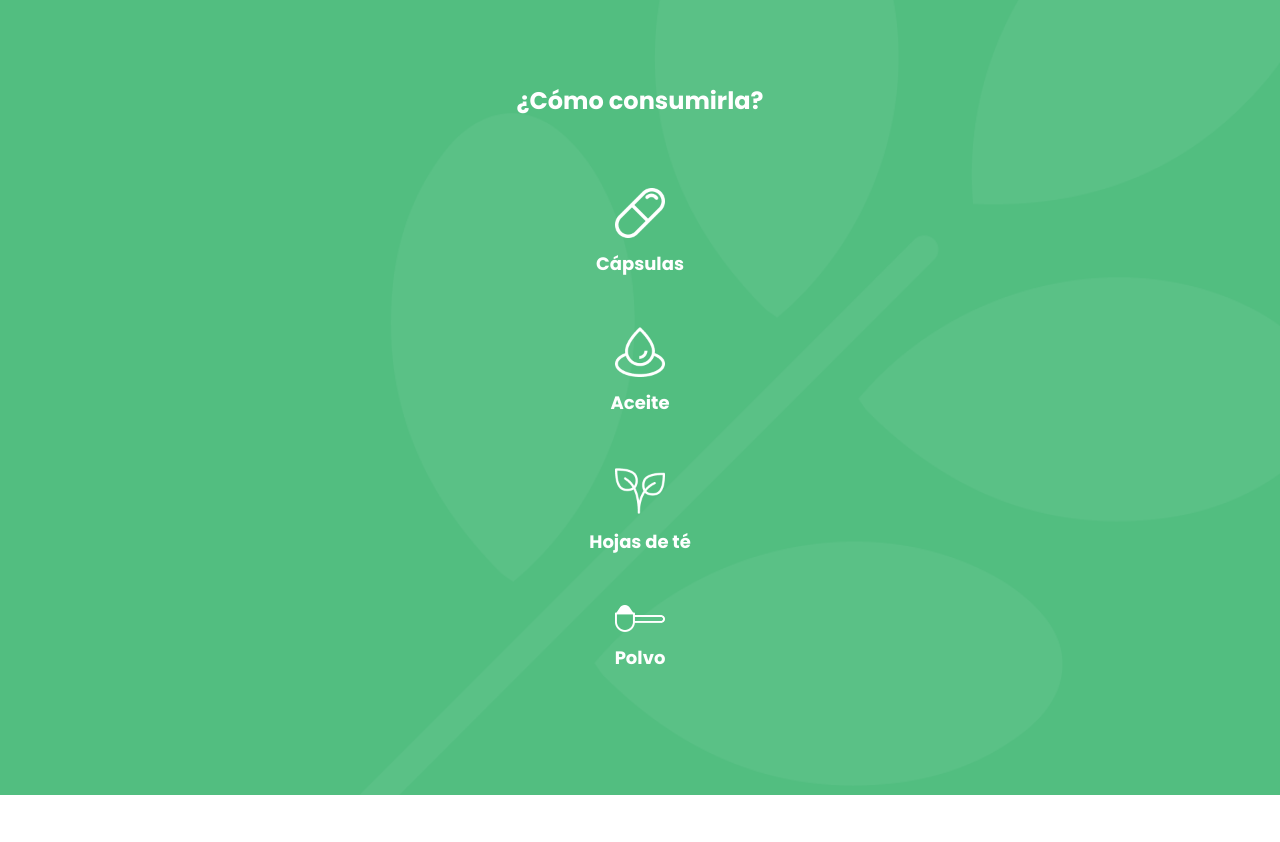
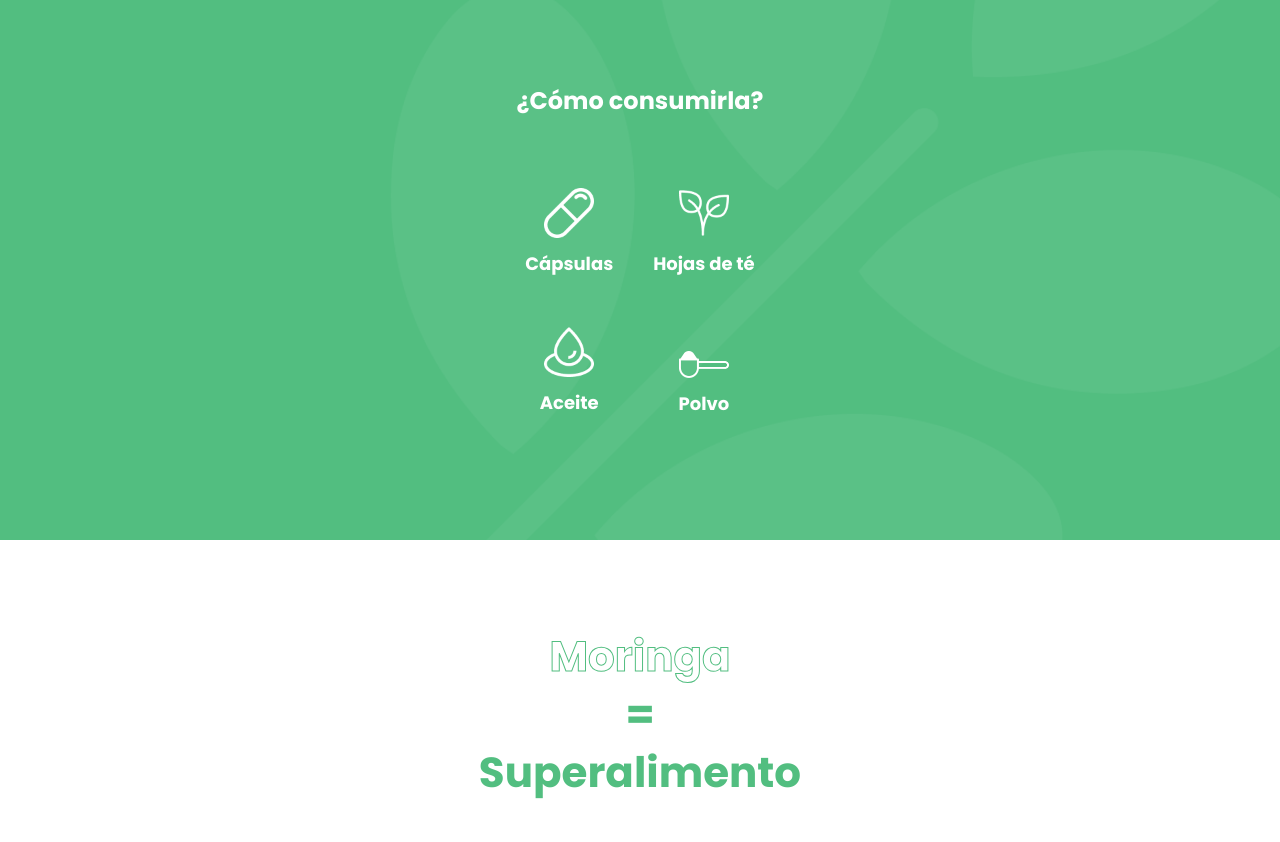
Before and after one commit to lillocorba/moringa-arbol-de-la-vida, a website: page index.html in a window 1280 px wide. Shown: the part 2160-3002 px from the top of the page. Drawn offline with Linux system fonts and the light colour scheme.

Commit message:
Computadora chica OK

```diff
--- a/index.html
+++ b/index.html
@@ -139,6 +139,7 @@
             <h2>¿Cómo consumirla?</h2>
         </div>
         <div class="consumo__contenedor">
+            <div class="consumo__contenedor__1">
                 <div class="consumo__capsulas">
                     <img src="imagenes/capsulas.png" alt="">
                     <h4>Cápsulas</h4>
@@ -147,6 +148,8 @@
                     <img src="imagenes/aceite.png" alt="">
                     <h4>Aceite</h4>
                 </div>
+            </div>
+            <div class="consumo__contenedor__2">
                 <div class="consumo__hojas">
                     <img src="imagenes/hojas.png" alt="">
                     <h4>Hojas de té</h4>
@@ -154,6 +157,7 @@
                 <div class="consumo__polvo">
                     <img src="imagenes/polvo.png" alt="">
                     <h4>Polvo</h4>
+                </div>
             </div>
         </div>
     </section>
--- a/scss/consumo.scss
+++ b/scss/consumo.scss
@@ -14,6 +14,21 @@
     justify-content: center;
     text-align: center;
     overflow: hidden;
+}
+
+.consumo__contenedor {
+    display: flex;
+    flex-direction: row;
+}
+
+.consumo__contenedor__1 {
+    margin-right: 20px;
+}
+
+.consumo__contenedor__2 {
+    margin-left: 20px;
+    display: flex;
+    flex-direction: column;
 }
 
 .consumo__titulo h2 {
```
Also changed, not shown: css/style.css. Lines whose indentation alone changed are shown as unchanged.
